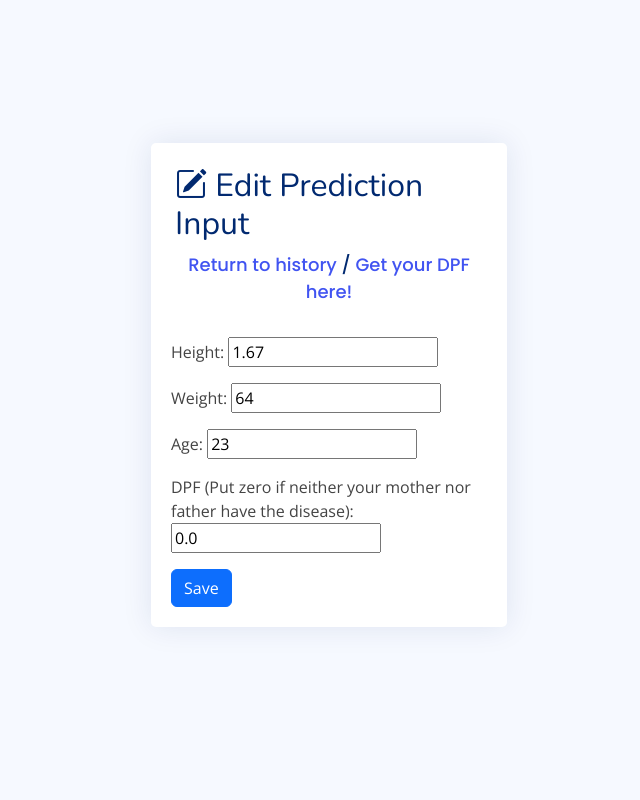
After one commit to duaneywadey/MyGlucose, a Django app: page /history/predictions/1 in a window 1280 px wide. The commit adds this page. Shown: the whole page, without its empty margins (311-951 px from the left). Run offline with Django 4.2, Linux system fonts and the light colour scheme; a user stored in the database is signed in; data comes from the database, SQL or seed files in the repository; both versions use the stored data as it was after the commit; some libraries are stand-ins or nearby versions.

Commit message:
add delete feature

```diff
--- a/dashboard/forms.py
+++ b/dashboard/forms.py
@@ -9,10 +9,21 @@ class DashboardDataForm(forms.ModelForm):
 		fields = ['glucose', 'weight', 'systolic_bp', 'diastolic_bp']
 
 class PredictionDataForm(forms.ModelForm):
-	dpf = forms.CharField(label="DPF (Leave this blank if your parents don't have the disease.)", required=False)
+	dpf = forms.CharField(label="DPF (Put zero if neither your mother nor father have the disease)", required=False)
 	class Meta:
 		model = PredictionData
 		fields = ['height', 'weight', 'dpf', 'age']
+
+class EditDashboardDataForm(forms.ModelForm):
+	class Meta:
+		model = DashboardData
+		fields = ['glucose', 'weight', 'systolic_bp', 'diastolic_bp']
+
+class EditPredictionDataForm(forms.ModelForm):
+	dpf = forms.CharField(label="DPF (Put zero if neither your mother nor father have the disease)", required=False)
+	class Meta:
+		model = PredictionData
+		fields = ['height', 'weight', 'age', 'dpf']
 
 
 class SignUpForm(UserCreationForm):
--- a/dashboard/models.py
+++ b/dashboard/models.py
@@ -21,7 +21,7 @@ class PredictionData(models.Model):
 	weight = models.PositiveIntegerField(null=True)
 	age = models.PositiveIntegerField(null=True)
 	date = models.DateTimeField(auto_now_add=True)
-	dpf = models.FloatField(blank=True)
+	dpf = models.FloatField(default=0)
 
 	# Blank fields
 	bmi = models.FloatField(blank=True)
--- a/dashboard/urls.py
+++ b/dashboard/urls.py
@@ -8,6 +8,10 @@ urlpatterns = [
 	path('login/', authView.LoginView.as_view(template_name='dashboard/login.html'), name='dashboard-log-in'),
 	path('logout/', views.logout_view, name='dashboard-logout_view'),
 	path('history/', views.history, name='dashboard-history'),
+	path('history/<int:pk>/', views.historyEdit, name='history-edit'),
+	path('history/delete/<int:pk>/', views.historyDelete, name='history-delete'),
+	path('history/predictions/<int:pk>', views.predictionEdit, name='prediction-edit'),
+	path('history/delete/predictions/<int:pk>', views.predictionDelete, name='prediction-delete'),
 	path('diabetesdashboard/', views.addDashboard, name='dashboard-addDashboard'),
 	path('addandpredictdiabetes/', views.addAndPredictDiabetes, name='dashboard-addAndPredictDiabetes')
 
--- a/dashboard/views.py
+++ b/dashboard/views.py
@@ -1,11 +1,13 @@
 from django.shortcuts import render
 from .models import DashboardData, PredictionData
-from .forms import DashboardDataForm, SignUpForm, PredictionDataForm
+from .forms import DashboardDataForm, SignUpForm, PredictionDataForm, EditDashboardDataForm, EditPredictionDataForm
 from django.contrib.auth.decorators import login_required
 from django.contrib.auth import logout
 
 from django.db.models import Avg
 from django.shortcuts import redirect
+
+
 
 @login_required
 def index(request):
@@ -19,7 +21,7 @@ def index(request):
 		'avgGlucose':avgGlucose,
 		'avgWeight':avgWeight,
 		'avgSystolic':avgSystolic,
-		'avgDiastolic':avgDiastolic
+		'avgDiastolic':avgDiastolic,
 	}
 
 	return render(request, 'dashboard/index.html', context)
@@ -73,7 +75,77 @@ def addAndPredictDiabetes(request):
 
 @login_required
 def history(request):
-	return render(request, 'dashboard/history.html')
+	dashboardInfo = DashboardData.objects.filter(author = request.user)
+	predictionInfo = PredictionData.objects.filter(author = request.user)
+
+	context = {
+		'dashboardInfo': dashboardInfo,
+		'predictionInfo':predictionInfo
+	}
+
+	return render(request, 'dashboard/history.html', context)
+
+@login_required
+def historyEdit(request, pk):
+	dashboardSingleInfo = DashboardData.objects.get(id=pk)
+	if request.method == 'POST':
+		form = DashboardDataForm(request.POST, instance=dashboardSingleInfo)
+		if form.is_valid():
+			form.save()
+			return redirect('dashboard-history')
+	else:
+		form = DashboardDataForm(instance=dashboardSingleInfo)
+	context = {
+		'dashboardSingleInfo': dashboardSingleInfo,
+		'form': form,
+	}
+	return render(request, 'dashboard/edit-dashboard-history.html', context)
+
+@login_required
+def predictionEdit(request, pk):
+	predictionSingleInfo = PredictionData.objects.get(id=pk)
+	if request.method == 'POST':
+		form_prediction = EditPredictionDataForm(request.POST, instance=predictionSingleInfo)
+		if form_prediction.is_valid():
+			form_prediction.save()
+			return redirect('dashboard-history')
+	else:
+		form_prediction = EditPredictionDataForm(instance=predictionSingleInfo)
+	context = {
+		'predictionSingleInfo': predictionSingleInfo,
+		'form_prediction': form_prediction,
+	}
+	return render(request, 'dashboard/edit-prediction-history.html', context)
+
+
+
+def historyDelete(request,pk):
+	dashboardSingleInfo = DashboardData.objects.get(id=pk)
+
+	if request.method == 'POST':
+		dashboardSingleInfo.delete()
+		return redirect('dashboard-history')
+
+	context = {
+		dashboardSingleInfo: 'dashboardSingleInfo'
+	}
+
+	return render(request, 'dashboard/delete-dashboard-history.html', context)
+
+
+def predictionDelete(request,pk):
+	predictionSingleInfo = PredictionData.objects.get(id=pk)
+
+	if request.method == 'POST':
+		predictionSingleInfo.delete()
+		return redirect('dashboard-history')
+
+	context = {
+		predictionSingleInfo: 'predictionSingleInfo'
+	}
+
+	return render(request, 'dashboard/delete-prediction-history.html', context)
+
 
 
 def signup(request):
@@ -97,3 +169,21 @@ def signup(request):
 def logout_view(request):
 	logout(request)
 	return render(request, 'dashboard/logout.html')
+
+
+# Getting all users
+
+# from django.contrib.auth import get_user_model
+# User = get_user_model()
+# users = User.objects.all()
+
+
+
+# One to many relationship
+
+# class Business(models.Model):
+#    user = models.ForeignKey(User, on_delete=models.CASCADE)
+# class Job(models.Model):
+#     business = models.ForeignKey(Business, on_delete= models.CASCADE)
+
+# Job.objects.filter(business__user=user)
--- /dev/null
+++ b/templates/dashboard/edit-prediction-history.html
@@ -0,0 +1,71 @@
+{% extends 'partials/baselogin.html' %}
+
+{% block title %} Dashboard {% endblock %}
+
+{% block content %}
+<div class="container">
+	<div class="row align-items-center justify-content-center" style="height:100vh;">
+		<div class="col-md-4">
+			<div class="card">
+				<div class="card-title p-4">
+					<h2><i class="bi bi-pencil-square"></i> Edit Prediction Input</h2>
+					<div class="text-center">
+						<a href="{% url 'dashboard-history' %}">Return to history</a> /
+          				<a href="#" data-bs-toggle="modal" data-bs-target="#exampleModal">Get your DPF here!</a>
+					</div>
+				</div>
+				<div class="card-body">
+					<form method="POST">
+						{% csrf_token %}
+						{{ form_prediction.as_p }}
+						<input type="Submit" class="btn btn-primary" value="Save">
+					</form>
+				</div>
+			</div>
+		</div>
+	</div>
+</div>
+
+<!-- Modal -->
+<div class="modal fade" id="exampleModal" tabindex="-1" aria-labelledby="exampleModalLabel" aria-hidden="true">
+  <div class="modal-dialog">
+    <div class="modal-content">
+      <div class="modal-header">
+        <h1 class="modal-title fs-5" id="exampleModalLabel">Diabetes Pedigree Function (DPF)</h1>
+        <button type="button" class="btn-close" data-bs-dismiss="modal" aria-label="Close"></button>
+      </div>
+      <div class="modal-body">
+          <p><strong>Diabetes Pedigree Function (DPF) </strong> is an equation used to identify the likelihood of Diabetes based on family history. Please answer the question below to get the DPF value.</p>
+          <p>Is your mother/father diabetic? How old was he/she when diagnosed with diabetes? <i>Leave blank if your guradian doesn't have the disease.</i></p>
+          <div class="row">
+            <div class="col-md-6">
+
+              <input type="text" class="form-control" id="age" oninput="ageToDPF()">
+              <input type="text" class="form-control mt-2" id="dpfvalue">
+              <button class="btn btn-primary" onClick="copyToClipboard()">Copy DPF</button>
+            </div>
+          </div>
+      </div>
+    </div>
+  </div>
+</div>
+
+<script>
+  const age = document.getElementById('age')
+  const dpfvalue = document.getElementById('dpfvalue')
+
+  function ageToDPF() {
+    let output = ((88 - parseFloat(age.value)) + 20) / (((parseFloat(age.value) - 1) - 14) + 50);
+    dpfvalue.value = parseFloat(output.toFixed(3));
+    console.log(output);
+}
+
+  function copyToClipboard() {
+    dpfvalue.select();
+    document.execCommand('copy');
+      alert("Copied to clipboard");
+  }
+
+</script>
+
+{% endblock %}
--- a/templates/dashboard/login.html
+++ b/templates/dashboard/login.html
@@ -18,7 +18,7 @@
               <form class="row g-3 p-4" method="POST">
               	{% csrf_token %}
     		        {{form.as_p}}
-		        <input type="Submit" value="Submit">
+		        <input type="Submit" value="Submit" class="btn btn-primary">
               </form><!-- Vertical Form -->
             </div>
           </div>
--- a/templates/dashboard/predictdiabetes.html
+++ b/templates/dashboard/predictdiabetes.html
@@ -86,6 +86,7 @@
           <p>Is your mother/father diabetic? How old was he/she when diagnosed with diabetes? <i>Leave blank if your guradian doesn't have the disease.</i></p>
           <div class="row">
             <div class="col-md-6">
+
               <input type="text" class="form-control" id="age" oninput="ageToDPF()">
               <input type="text" class="form-control mt-2" id="dpfvalue">
               <button class="btn btn-primary" onClick="copyToClipboard()">Copy DPF</button>
--- a/templates/partials/base.html
+++ b/templates/partials/base.html
@@ -65,6 +65,11 @@
   <!-- Template Main JS File -->
   <script src="{% static 'assets/js/main.js' %}"></script>
 
+  <script src="https://code.jquery.com/jquery-3.6.3.min.js" integrity="sha256-pvPw+upLPUjgMXY0G+8O0xUf+/Im1MZjXxxgOcBQBXU=" crossorigin="anonymous"></script>
+
+  <script src="https://unpkg.com/htmx.org@1.8.5"></script>
+
+
 </body>
 
 </html>
--- a/templates/partials/baselogin.html
+++ b/templates/partials/baselogin.html
@@ -50,7 +50,7 @@
   <script src="{% static 'assets/vendor/chart.js/chart.umd.js' %}"></script>
   <script src="{% static 'assets/vendor/echarts/echarts.min.js' %}"></script>
   <script src="{% static 'assets/vendor/quill/quill.min.js' %}"></script>
-  <script src="{% static 'assets/vendor/simple-datatables/simple-datatables.js' "></script>
+  <script src="{% static 'assets/vendor/simple-datatables/simple-datatables.js' %}"></script>
   <script src="{% static 'assets/vendor/tinymce/tinymce.min.js' %}"></script>
   <script src="{% static 'assets/vendor/php-email-form/validate.js' %}"></script>
 
```
Also changed, not shown: templates/dashboard/delete-dashboard-history.html (added, +28 -0 lines), templates/dashboard/delete-prediction-history.html (added, +28 -0 lines), templates/dashboard/edit-dashboard-history.html (added, +27 -0 lines), templates/dashboard/history.html (+54 -6 lines), dashboard/migrations/0029_alter_predictiondata_dpf.py (added), dashboard/migrations/0030_alter_predictiondata_dpf.py (added), db.sqlite3.
